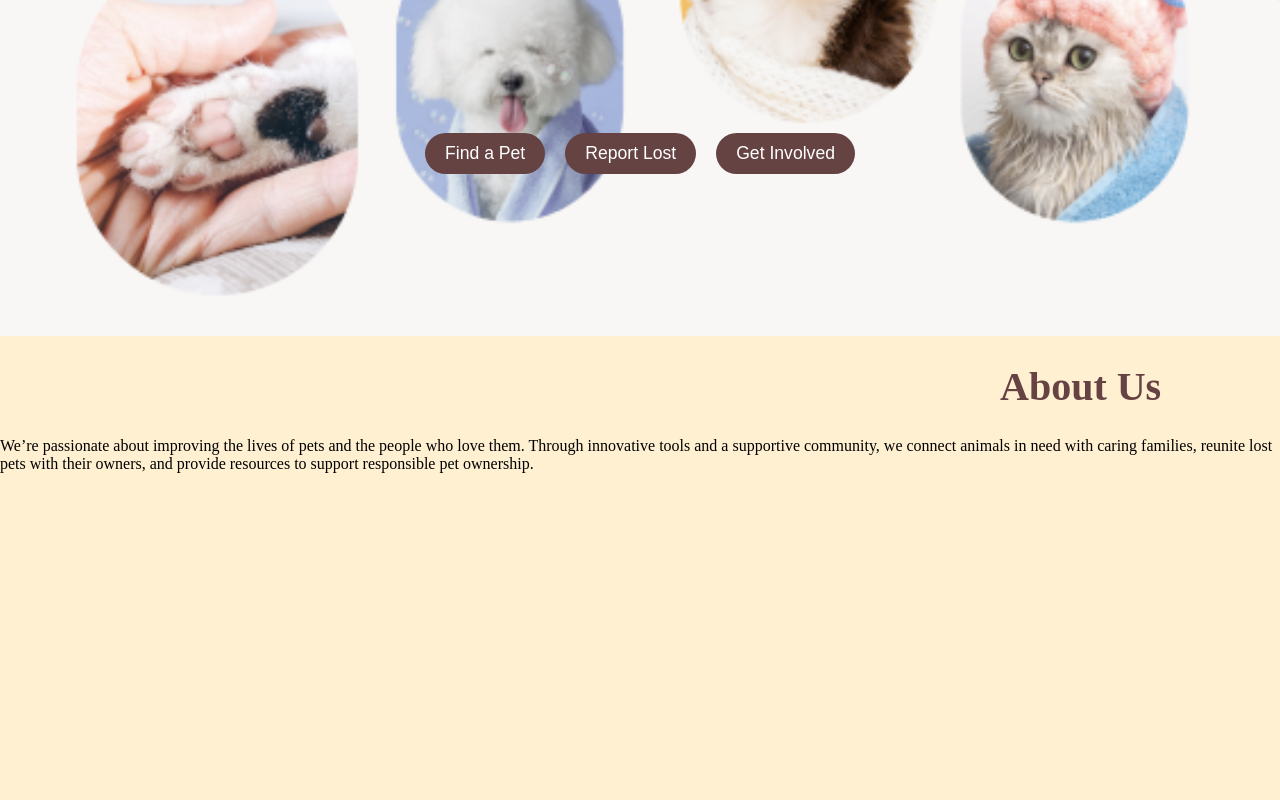
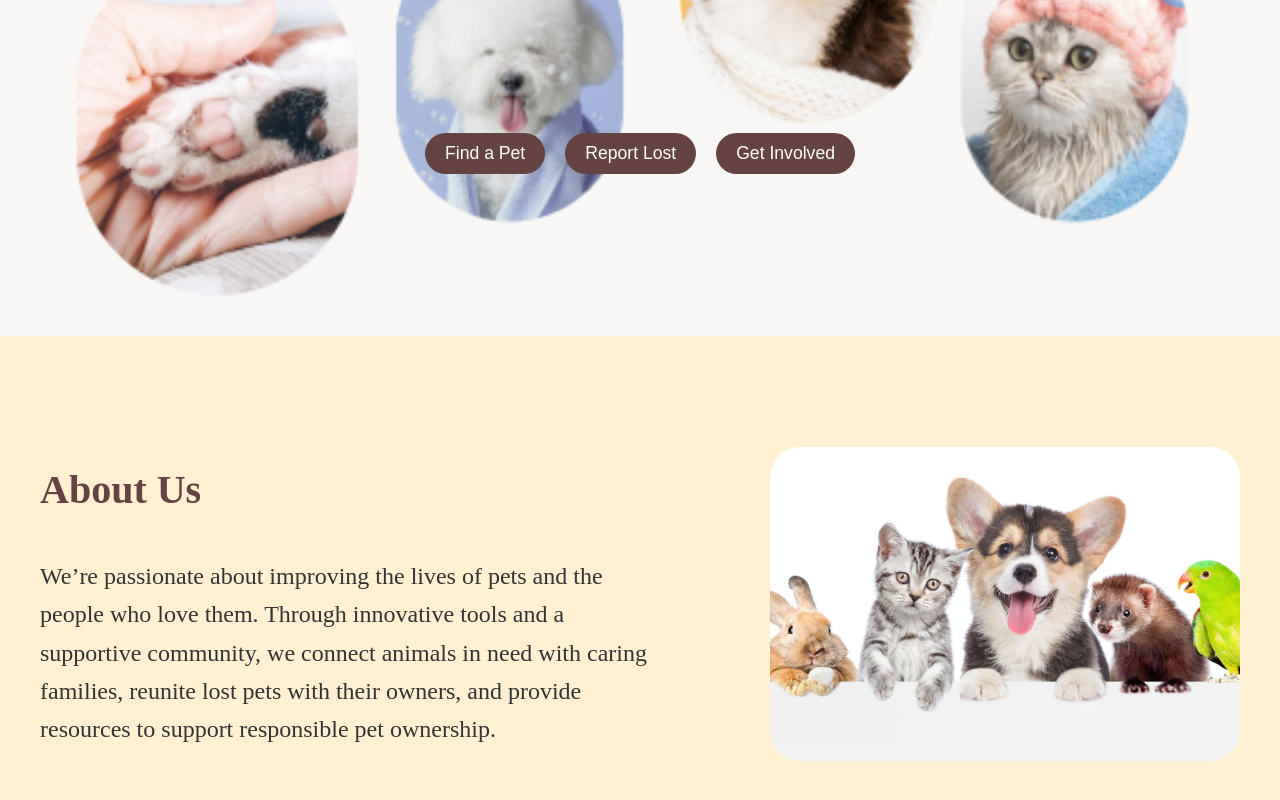
Before and after one commit to Yutubuaishui/care4paws, a React (Create React App) app: page / in a window 1280 px wide. Shown: the part 514-1314 px from the top of the page. Before the commit the page ends 1003 px from the top, so only its background shows below. Built offline with nearby package versions, Linux system fonts and the light colour scheme; a web font is replaced by a local one.

Commit message:
Updated About Us Page

```diff
--- a/src/component/About_Us/About_Us.css
+++ b/src/component/About_Us/About_Us.css
@@ -1,21 +1,47 @@
-/* About_Us.css */
-
 body {
     background-color: #FFF0D1;
     margin: 0;
     font-family: 'Abhaya Libre';
 }
 
-.container {
-    background-color: #FFF0D1;
+.common-container {
+    max-width: 1200px;
+    margin: 0 auto;
     padding: 20px;
-    margin: 0 auto;
-    max-width: 1200px;
-    box-shadow: 0 4px 8px rgba(0, 0, 0, 0.1);
+    min-height: 500px;
+    display: flex;
+    justify-content: center; /* Center horizontally */
+    align-items: center; /* Center vertically */
+}
+
+.about-us-content {
+    display: flex;
+    align-items: center; /* Align items vertically centered */
+    justify-content: space-between; /* Space between left and right content */
+    text-align: left; /* Align text to the left */
+    width: 100%;
+}
+
+.about-us-left {
+    display: flex;
+    flex-direction: column; /* Stack title and text vertically */
+    align-items: flex-start; /* Align items to the start (left) */
 }
 
 .about-us-title {
     font-size: 2.5rem;
     color: #664343;
-    padding-left: 1000px;
+    margin-bottom: 20px; /* Add space between title and text */
 }
+
+.about-us-text {
+    font-size: 1.5rem;
+    color: #333;
+    line-height: 1.6;
+}
+
+.about-us-image {
+    width: 470px;
+    border-radius: 30px;
+    margin-left: 100px;
+}
--- a/src/component/About_Us/About_Us.js
+++ b/src/component/About_Us/About_Us.js
@@ -1,17 +1,20 @@
 import React from 'react';
 import './About_Us.css';
+import AboutUsPageImage from '../../assets/AboutUsPageImage.jpg';
 
 const AboutUs = () => {
     return (
-        <div className="about-us-container">
-            <div className="about-us-left">
-                <h1 class="about-us-title">About Us</h1>
-                <p>
-                    We’re passionate about improving the lives of pets and the people who love them. Through innovative tools and a supportive community, we connect animals in need with caring families, reunite lost pets with their owners, and provide resources to support responsible pet ownership.
-                </p>
-            </div>
-            <div className="about-us-right">
-                {/* Future image or content goes here */}
+        <div className="common-container">
+            <div className="about-us-content">
+                <div className="about-us-left">
+                    <h1 className="about-us-title">About Us</h1>
+                    <p className="about-us-text">
+                        We’re passionate about improving the lives of pets and the people who love them. Through innovative tools and a supportive community, we connect animals in need with caring families, reunite lost pets with their owners, and provide resources to support responsible pet ownership.
+                    </p>
+                </div>
+                <div className="about-us-right">
+                    <img className="about-us-image" src={AboutUsPageImage} alt="About Us" />
+                </div>
             </div>
         </div>
     );
```
Also changed, not shown: src/assets/AboutUsPageImage.jpg (added), src/component/Landing/Landing.css (indentation only).
